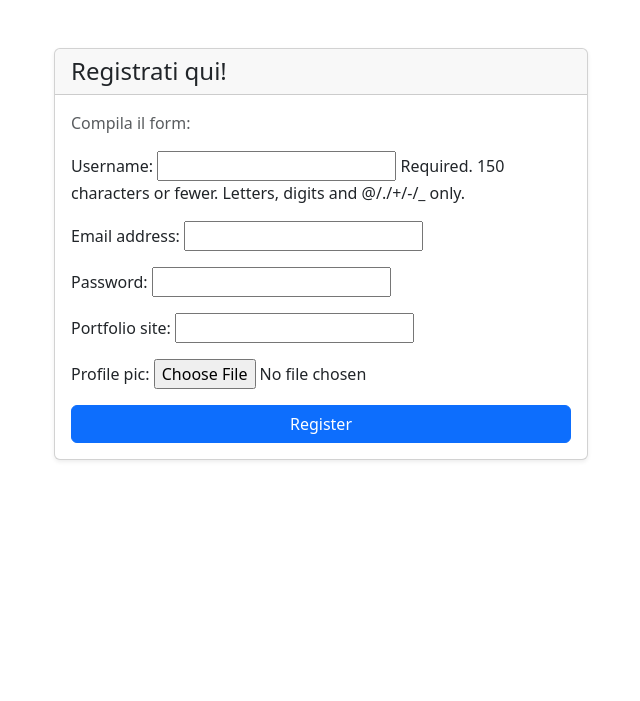
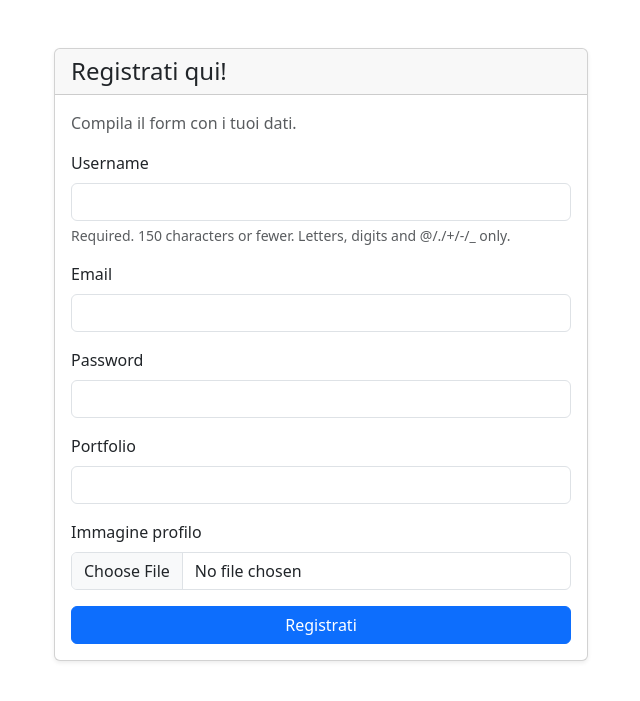
Before and after one commit to loricurreli/todo_list_django, a Django app: page /register/ in a window 1280 px wide. Shown: the part 56-757 px from the top of the page, without its empty margins (319-959 px from the left). Run offline with Django 5.2, Linux system fonts and the light colour scheme; some libraries are stand-ins or nearby versions.

Commit message:
TASK 6: add registration

```diff
--- a/templates/todo_list/register.html
+++ b/templates/todo_list/register.html
@@ -7,30 +7,65 @@
 
       {% if registered %}
         <div class="alert alert-success" role="alert">
-          <h4 class="alert-heading mb-2">Thank you for registering!</h4>
-          <p class="mb-0">Il tuo account è stato creato correttamente.</p>
+          <h4 class="alert-heading mb-2">Grazie per la registrazione!</h4>
+          <p class="mb-3">Il tuo account è stato creato correttamente.</p>
+          <a href="{% url 'todo_list:user_login' %}" class="btn btn-primary w-100">Vai al login</a>
         </div>
-        <a href="{% url 'todo_list:index' %}" class="btn btn-primary w-100">Torna alla lista</a>
-
       {% else %}
         <div class="card shadow-sm">
           <div class="card-header">
             <h1 class="h4 mb-0">Registrati qui!</h1>
           </div>
           <div class="card-body">
-            <p class="text-muted">Compila il form:</p>
+            <p class="text-muted">Compila il form con i tuoi dati.</p>
 
-            <form method="POST" enctype="multipart/form-data" class="needs-validation" novalidate>
+            <form method="POST" enctype="multipart/form-data" novalidate>
               {% csrf_token %}
 
-              {{ user_form.non_field_errors }}
-              {{ profile_form.non_field_errors }}
+              {% if user_form.non_field_errors %}
+                <div class="alert alert-danger">
+                  {% for error in user_form.non_field_errors %}
+                    <div>{{ error }}</div>
+                  {% endfor %}
+                </div>
+              {% endif %}
 
-              {{ user_form.as_p }}
-              {{ profile_form.as_p }}
+              {% if profile_form.non_field_errors %}
+                <div class="alert alert-danger">
+                  {% for error in profile_form.non_field_errors %}
+                    <div>{{ error }}</div>
+                  {% endfor %}
+                </div>
+              {% endif %}
+
+              {% for field in user_form %}
+                <div class="mb-3">
+                  <label class="form-label" for="{{ field.id_for_label }}">{{ field.label }}</label>
+                  {{ field }}
+                  {% if field.help_text %}
+                    <div class="form-text">{{ field.help_text }}</div>
+                  {% endif %}
+                  {% for error in field.errors %}
+                    <div class="invalid-feedback d-block">{{ error }}</div>
+                  {% endfor %}
+                </div>
+              {% endfor %}
+
+              {% for field in profile_form %}
+                <div class="mb-3">
+                  <label class="form-label" for="{{ field.id_for_label }}">{{ field.label }}</label>
+                  {{ field }}
+                  {% if field.help_text %}
+                    <div class="form-text">{{ field.help_text }}</div>
+                  {% endif %}
+                  {% for error in field.errors %}
+                    <div class="invalid-feedback d-block">{{ error }}</div>
+                  {% endfor %}
+                </div>
+              {% endfor %}
 
               <button type="submit" class="btn btn-primary w-100">
-                Register
+                Registrati
               </button>
             </form>
           </div>
--- a/todo_list/forms.py
+++ b/todo_list/forms.py
@@ -14,13 +14,32 @@ class FormTask(forms.ModelForm):
         }
 
 class UserForm(forms.ModelForm):
-    password = forms.CharField(widget=forms.PasswordInput())
+    password = forms.CharField(
+        widget=forms.PasswordInput(attrs={'class': 'form-control'}),
+        label='Password'
+    )
 
     class Meta():
         model = User
         fields = ('username', 'email', 'password')
+        widgets = {
+            'username': forms.TextInput(attrs={'class': 'form-control'}),
+            'email': forms.EmailInput(attrs={'class': 'form-control'}),
+        }
+        labels = {
+            'username': 'Username',
+            'email': 'Email',
+        }
 
 class UserProfileInfoForm(forms.ModelForm):
     class Meta():
         model = UserProfileInfo
         fields = ('portfolio_site', 'profile_pic')
+        widgets = {
+            'portfolio_site': forms.URLInput(attrs={'class': 'form-control'}),
+            'profile_pic': forms.ClearableFileInput(attrs={'class': 'form-control'}),
+        }
+        labels = {
+            'portfolio_site': 'Portfolio',
+            'profile_pic': 'Immagine profilo',
+        }
--- a/todo_list/models.py
+++ b/todo_list/models.py
@@ -12,12 +12,6 @@ class Todo(models.Model):
     description = models.CharField(max_length=250)
 
 
-class AppUser(models.Model):
-    first_name = models.CharField(max_length=30)
-    last_name = models.CharField(max_length=30)
-    email = models.EmailField()
-
-
 class UserProfileInfo(models.Model):
 
     user = models.OneToOneField(User,  on_delete=models.CASCADE, related_name='profile' )
--- a/todo_list/views.py
+++ b/todo_list/views.py
@@ -1,7 +1,8 @@
 from django.shortcuts import redirect, render
 from django.http import HttpResponseRedirect, HttpResponse
 from django.contrib.auth import authenticate, login, logout
-from todo_list.models import Todo, AppUser
+from django.contrib.auth.models import User
+from todo_list.models import Todo
 from todo_list.forms import FormTask, UserForm, UserProfileInfoForm
 from django.contrib import messages
 from django.urls import reverse
@@ -16,8 +17,8 @@ def index(request):
 
 
 def users(request):
-    users_list = {'users_list': AppUser.objects.all().order_by('id')}
-    return render(request, 'todo_list/users.html', context=users_list, )
+    users_list = {'users_list': User.objects.all().order_by('id')}
+    return render(request, 'todo_list/users.html', context=users_list)
 
 @login_required
 def new_task(request):
@@ -41,24 +42,24 @@ def register(request):
     registered = False
 
     if request.method == 'POST':
-        user_form = UserForm(data=request.POST)
-        profile_form = UserProfileInfoForm(data=request.POST)
+        user_form = UserForm(request.POST)
+        profile_form = UserProfileInfoForm(request.POST, request.FILES)
         if user_form.is_valid() and profile_form.is_valid():
-           user = user_form.save()
-           user.set_password(user.password)
-           user.save()
+            try:
+                user = user_form.save()
+                user.set_password(user.password)
+                user.save()
 
-           profile = profile_form.save(commit=False)
-           profile.user = user
+                profile = profile_form.save(commit=False)
+                profile.user = user
+                profile.save()
 
-           if 'profile_pic' in request.FILES:
-               profile.profile_pic = request.FILES['profile_pic']
-
-           profile.save()
-
-           registered=True
+                registered = True
+                messages.success(request, "Registrazione completata con successo. Puoi ora accedere.")
+            except Exception as exc:
+                messages.error(request, f"Errore durante la registrazione: {exc}")
         else:
-            print('ERROR FORM INVALID')
+            messages.error(request, "Controlla i campi evidenziati e riprova.")
     else:
         user_form = UserForm()
         profile_form = UserProfileInfoForm()
```
